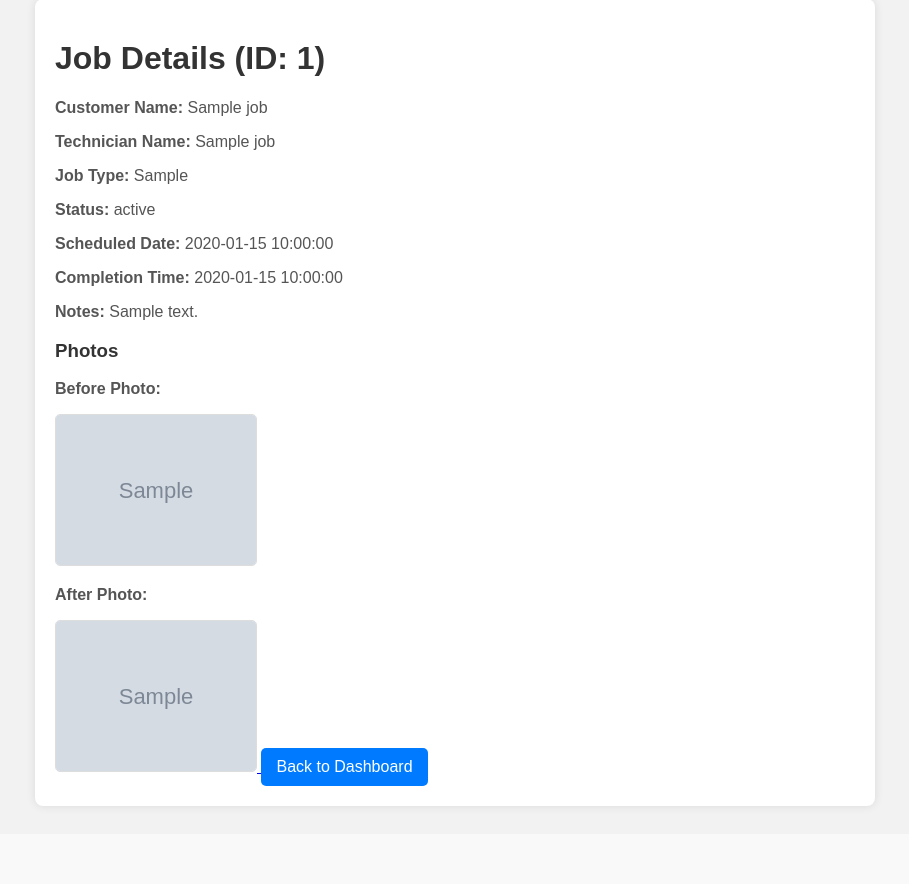
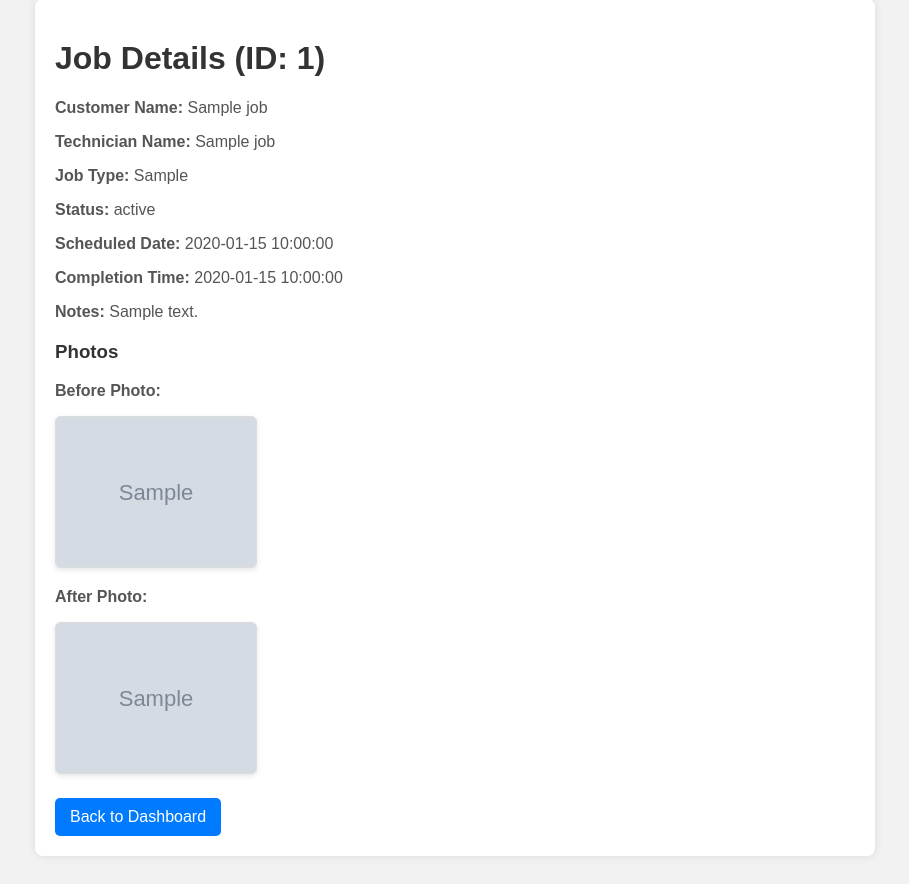
Before and after one commit to BassilAlkhalif/hvac-management-app, a Flask app: template hvac_management_app/templates/job_details.html in a window 1280 px wide. Shown: the part 29-913 px from the top of the page, without its empty margins (185-1094 px from the left). Before the commit the page ends 838 px from the top, so only its background shows below. Run offline with Flask 3, Linux system fonts and the light colour scheme; the template is opened without the code that fills it: most values are stand-ins (such as "Sample title", 1, 10 or a date in 2020); grey boxes marked "Sample" are stand-in pictures.

Commit message:
Update job_details.html

```diff
--- a/hvac_management_app/templates/job_details.html
+++ b/hvac_management_app/templates/job_details.html
@@ -33,6 +33,7 @@
         height: auto;
         border: 1px solid #ddd;
         border-radius: 5px;
+        box-shadow: 0 2px 5px rgba(0, 0, 0, 0.1);
     }
     .no-photo {
         color: #888;
@@ -64,6 +65,7 @@
     <p><strong>Completion Time:</strong> {{ job.completion_time }}</p>
     <p><strong>Notes:</strong> {{ job.notes }}</p>
 
+    <div class="photo-section">
         <h3>Photos</h3>
 
         <p><strong>Before Photo:</strong></p>
@@ -83,6 +85,7 @@
         {% else %}
             <p class="no-photo">No after photo uploaded.</p>
         {% endif %}
+    </div>
 
     <a href="{{ url_for('home') }}" class="back-link">Back to Dashboard</a>
 </div>
```
Lines whose indentation alone changed are shown as unchanged.
